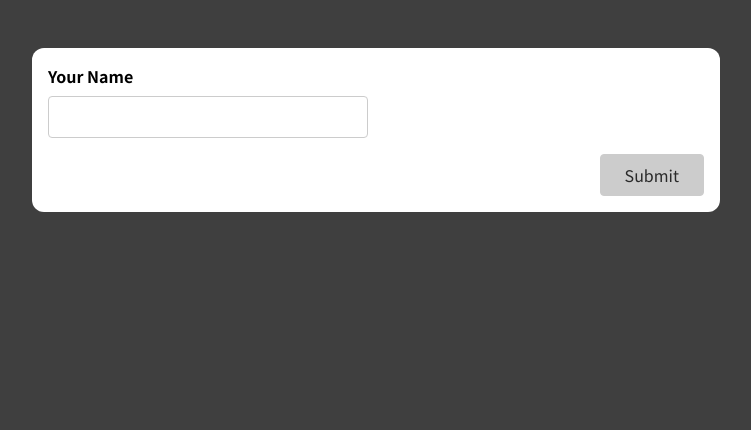
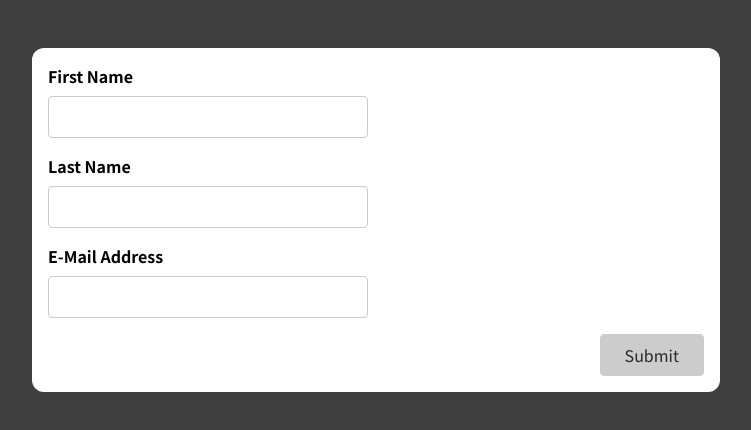
Before and after one commit to chilavertina/forms-and-user-inputs, a React (Create React App) app: page / in a window 1280 px wide. Shown: the top 430 px of the page, without its empty margins (264-1015 px from the left). Built offline with nearby package versions, Linux system fonts and the light colour scheme.

Commit message:
custom hook i forms i user inputs

```diff
--- a/src/App.js
+++ b/src/App.js
@@ -1,9 +1,10 @@
-import SimpleInput from './components/SimpleInput';
+import BasicForm from "./components/BasicForm";
+import SimpleInput from "./components/SimpleInput";
 
 function App() {
   return (
     <div className="app">
-      <SimpleInput />
+      <BasicForm />
     </div>
   );
 }
--- a/src/components/BasicForm.js
+++ b/src/components/BasicForm.js
@@ -1,22 +1,79 @@
+import useMojHook from "../hooks/moj-hook";
 const BasicForm = (props) => {
+  const {
+    value: ubacenoIme,
+    daLiJeValidno: ubacenoImeJeValidno,
+    imaGresku: unetoImeImaGresku,
+    vrednostChangeHandler: imeChangeHandler,
+    vrednostBlurHandler: imeBlurHandler,
+    resetovanje: resetovanjeUnetogImena,
+  } = useMojHook((value) => value.trim() !== "");
+
+  const {
+    value: ubacenoPrezime,
+    daLiJeValidno: ubacenoPrezimeJeValidno,
+    imaGresku: unetoPrezimeImaGresku,
+    vrednostChangeHandler: prezimeChangeHandler,
+    vrednostBlurHandler: prezimeBlurHandler,
+    resetovanje: resetovanjeUnetogPrezimena,
+  } = useMojHook((value) => value.trim() !== "");
+
+  const {
+    value: ubaceniMejl,
+    daLiJeValidno: ubaceniMejlJeValidan,
+    imaGresku: unetiMejlImaGresku,
+    vrednostChangeHandler: mejlChangeHandler,
+    vrednostBlurHandler: mejlBlurHandler,
+    resetovanje: resetovanjeUnetogMejla,
+  } = useMojHook((value) => value.includes("@"));
+
+  let newFormIsValid = false;
+
+  if (ubacenoImeJeValidno && ubacenoPrezimeJeValidno && ubaceniMejlJeValidan) {
+    newFormIsValid = true;
+  }
+
+  const basicFormSubmissionHandler = (event) => {
+    event.preventDefault();
+
+    if (!newFormIsValid) {
+      return;
+    }
+
+    console.log("Submitted");
+    console.log(ubacenoIme, ubacenoPrezime, ubaceniMejl);
+
+    resetovanjeUnetogImena();
+
+    resetovanjeUnetogPrezimena();
+
+    resetovanjeUnetogMejla();
+  };
+
+  const nameInputClasses = unetoImeImaGresku || unetoPrezimeImaGresku || unetiMejlImaGresku ? "form-control invalid" : "form-control";
+
   return (
-    <form>
-      <div className='control-group'>
-        <div className='form-control'>
-          <label htmlFor='name'>First Name</label>
-          <input type='text' id='name' />
+    <form onSubmit={basicFormSubmissionHandler}>
+      <div className={nameInputClasses}>
+        <div className="form-control">
+          <label htmlFor="name">First Name</label>
+          <input type="text" id="name" onChange={imeChangeHandler} onBlur={imeBlurHandler} value={ubacenoIme} />
+          {unetoImeImaGresku && <p className="error-text">First name must not be empty.</p>}
         </div>
-        <div className='form-control'>
-          <label htmlFor='name'>Last Name</label>
-          <input type='text' id='name' />
+        <div className="form-control">
+          <label htmlFor="name">Last Name</label>
+          <input type="text" id="name" onChange={prezimeChangeHandler} onBlur={prezimeBlurHandler} value={ubacenoPrezime} />
+          {unetoPrezimeImaGresku && <p className="error-text">Last name must not be empty.</p>}
+        </div>
+        <div className="form-control">
+          <label htmlFor="name">E-Mail Address</label>
+          <input type="text" id="name" onChange={mejlChangeHandler} onBlur={mejlBlurHandler} value={ubaceniMejl} />
+          {unetiMejlImaGresku && <p className="error-text">Email must not be empty and must include @.</p>}
         </div>
       </div>
-      <div className='form-control'>
-        <label htmlFor='name'>E-Mail Address</label>
-        <input type='text' id='name' />
-      </div>
-      <div className='form-actions'>
-        <button>Submit</button>
+
+      <div className="form-actions">
+        <button disabled={!newFormIsValid}>Submit</button>
       </div>
     </form>
   );
--- a/src/components/SimpleInput.js
+++ b/src/components/SimpleInput.js
@@ -1,49 +1,59 @@
-import { useState } from "react";
+import useInput from "../hooks/use-input";
 
 const SimpleInput = (props) => {
-  const [enteredName, setEnteredName] = useState("");
-  const [enteredNameTouched, setEnteredNameTouched] = useState(false);
+  const {
+    value: enteredName,
+    isValid: enteredNameIsValid,
+    hasError: nameInputHasError,
+    valueChangeHandler: nameChangeHandler,
+    inputBlurHandler: nameBlurHandler,
+    reset: resetNameInput,
+  } = useInput((value) => value.trim() !== "");
 
-  const enteredNameIsValid = enteredName.trim() !== "";
-  const nameInputIsInvalid = !enteredNameIsValid && enteredNameTouched;
+  const {
+    value: enteredEmail,
+    isValid: enteredEmailIsValid,
+    hasError: emailInputHasError,
+    valueChangeHandler: emailChangeHandler,
+    inputBlurHandler: emailBlurHandler,
+    reset: resetEmailInput,
+  } = useInput((value) => value.includes("@"));
 
   let formIsValid = false;
 
-  if (enteredNameIsValid) {
+  if (enteredNameIsValid && enteredEmailIsValid) {
     formIsValid = true;
   }
 
-  const nameInputChangeHandler = (event) => {
-    setEnteredName(event.target.value);
-  };
-
-  const nameInputBlurHandler = (event) => {
-    setEnteredNameTouched(true);
-  };
-
   const formSubmissionHandler = (event) => {
     event.preventDefault();
-
-    setEnteredNameTouched(true);
 
     if (!enteredNameIsValid) {
       return;
     }
 
     console.log(enteredName);
+    console.log(enteredEmail);
 
-    setEnteredName("");
-    setEnteredNameTouched(false);
+    resetNameInput();
+    resetEmailInput();
   };
 
-  const nameInputClasses = nameInputIsInvalid ? "form-control invalid" : "form-control";
+  const nameInputClasses = nameInputHasError ? "form-control invalid" : "form-control";
+
+  const emailInputClasses = emailInputHasError ? "form-control invalid" : "form-control";
 
   return (
     <form onSubmit={formSubmissionHandler}>
       <div className={nameInputClasses}>
         <label htmlFor="name">Your Name</label>
-        <input type="text" id="name" onChange={nameInputChangeHandler} onBlur={nameInputBlurHandler} value={enteredName} />
-        {nameInputIsInvalid && <p className="error-text">Name must not be empty.</p>}
+        <input type="text" id="name" onChange={nameChangeHandler} onBlur={nameBlurHandler} value={enteredName} />
+        {nameInputHasError && <p className="error-text">Name must not be empty.</p>}
+      </div>
+      <div className={emailInputClasses}>
+        <label htmlFor="email">Your Email</label>
+        <input type="email" id="email" onChange={emailChangeHandler} onBlur={emailBlurHandler} value={enteredEmail}></input>
+        {emailInputHasError && <p className="error-text">Email must not be empty and must include @.</p>}
       </div>
       <div className="form-actions">
         <button disabled={!formIsValid}>Submit</button>
--- /dev/null
+++ b/src/hooks/moj-hook.js
@@ -0,0 +1,33 @@
+import { useState } from "react";
+
+const useMojHook = (validateVrednost) => {
+  const [ubacenaVrednost, setUbacenaVrednost] = useState("");
+  const [kliknuto, setKliknuto] = useState(false);
+
+  const validnaVrednost = validateVrednost(ubacenaVrednost);
+  const imaGresku = !validnaVrednost && kliknuto;
+
+  const vrednostChangeHandler = (event) => {
+    setUbacenaVrednost(event.target.value);
+  };
+
+  const vrednostBlurHandler = (event) => {
+    setKliknuto(true);
+  };
+
+  const resetovanje = () => {
+    setUbacenaVrednost("");
+    setKliknuto(false);
+  };
+
+  return {
+    value: ubacenaVrednost,
+    daLiJeValidno: validnaVrednost,
+    imaGresku,
+    vrednostChangeHandler,
+    vrednostBlurHandler,
+    resetovanje,
+  };
+};
+
+export default useMojHook;
--- /dev/null
+++ b/src/hooks/use-input.js
@@ -0,0 +1,33 @@
+import { useState } from "react";
+
+const useInput = (validateValue) => {
+  const [enteredValue, setEnteredValue] = useState("");
+  const [isTouched, setIsTouched] = useState(false);
+
+  const valueIsValid = validateValue(enteredValue);
+  const hasError = !valueIsValid && isTouched;
+
+  const valueChangeHandler = (event) => {
+    setEnteredValue(event.target.value);
+  };
+
+  const inputBlurHandler = (event) => {
+    setIsTouched(true);
+  };
+
+  const reset = () => {
+    setEnteredValue("");
+    setIsTouched(false);
+  };
+
+  return {
+    value: enteredValue,
+    isValid: valueIsValid,
+    hasError: hasError,
+    valueChangeHandler,
+    inputBlurHandler,
+    reset,
+  };
+};
+
+export default useInput;
```
